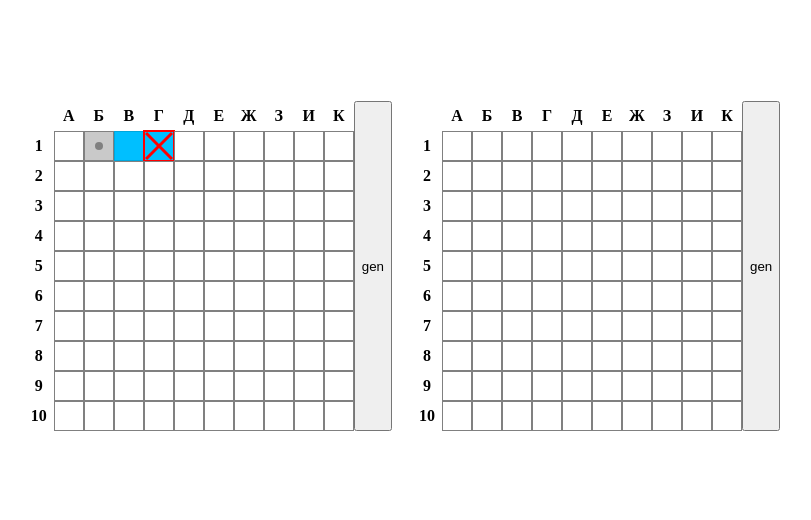
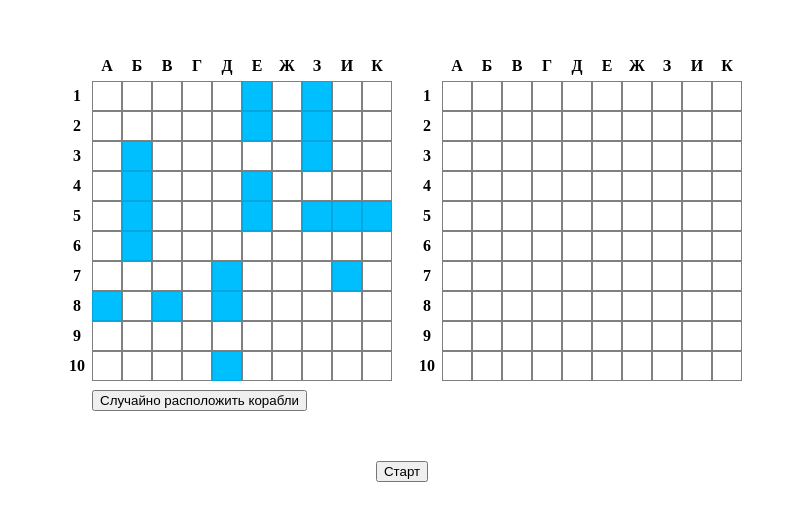
Before and after one commit to Fristail27/sea-wars, a React (Create React App) app: page / in a window 1280 px wide. Shown: the part 134-654 px from the top of the page, without its empty margins (238-1049 px from the left). Built offline with nearby package versions, Linux system fonts and the light colour scheme.

Commit message:
начал реализовывать игровую логику

```diff
--- a/src/components/AppContainer/index.tsx
+++ b/src/components/AppContainer/index.tsx
@@ -1,4 +1,4 @@
-import React, {useState} from "react";
+import React, {useEffect, useLayoutEffect, useState} from "react";
 import styles from './styles.module.css'
 import {Field} from "../Field";
 import {fieldConfig, fieldConfig2} from "../../constants/fieldConfig";
@@ -9,8 +9,21 @@ import {createFieldWithRandomShips} from "../../helpers/createFieldWithRandomShi
 export const AppContainer = () => {
     const [leftField, setLeftField] = useState(fieldConfig)
     const [rightField, setRightField] = useState(fieldConfig2)
+    const [isStarted, setIsStarted] = useState<boolean>(false)
+
+
+    useLayoutEffect(() => {
+        setLeftField(createFieldWithRandomShips())
+        setRightField(createFieldWithRandomShips())
+    }, [])
+
     return <div className={styles.appContainer}>
-        <Field fieldType={FieldTypesEnum.self} setField={setLeftField} field={leftField}/>
-        <Field fieldType={FieldTypesEnum.enemy} setField={setRightField} field={rightField}/>
+        <div className={styles.fieldsContainer}>
+            <Field fieldType={FieldTypesEnum.self} setField={setLeftField} field={leftField} isStarted={isStarted}/>
+            <Field fieldType={FieldTypesEnum.enemy} setField={setRightField} field={rightField}/>
+        </div>
+        <div className={styles.btnContainer}>
+            <button onClick={() => setIsStarted(true)}>Старт</button>
+        </div>
     </div>
 }
--- a/src/components/AppContainer/styles.module.css
+++ b/src/components/AppContainer/styles.module.css
@@ -4,5 +4,14 @@
     display: flex;
     align-items: center;
     justify-content: center;
+    flex-direction: column;
+}
+
+.fieldsContainer {
+    display: flex;
     gap: 20px;
 }
+
+.btnContainer {
+    margin-top: 80px;
+}
--- a/src/components/Field/index.tsx
+++ b/src/components/Field/index.tsx
@@ -11,9 +11,10 @@ type FieldTypes = {
     field: Array<Array<CellValueEnum>>,
     setField: React.Dispatch<React.SetStateAction<CellValueEnum[][]>>
     fieldType: FieldTypesEnum
+    isStarted?: boolean
 }
 
-export const Field: React.FC<FieldTypes> = ({field, setField, fieldType}) => {
+export const Field: React.FC<FieldTypes> = ({field, setField, fieldType, isStarted}) => {
     return <div className={styles.fieldContainer}>
         <div style={{marginTop: 30}}>
             {LeftColumnValues.map(val => <HeaderCell key={val} value={val} />)}
@@ -22,6 +23,9 @@ export const Field: React.FC<FieldTypes> = ({field, setField, fieldType}) => {
             <HeaderRow/>
             {field.map((row, i) => <FieldRow fieldType={fieldType} setField={setField} key={`${fieldType}-${i}`} rowIndex={i} row={row}/>)}
         </div>
-        <button onClick={() => setField(createFieldWithRandomShips())}>gen</button>
+        {fieldType === FieldTypesEnum.self && !isStarted && <button
+            className={styles.createFieldBtn}
+            onClick={() => setField(createFieldWithRandomShips())}
+        >Случайно расположить корабли</button>}
     </div>
 }
--- a/src/components/Field/styles.module.css
+++ b/src/components/Field/styles.module.css
@@ -1,3 +1,10 @@
 .fieldContainer {
     display: flex;
+    position: relative;
 }
+
+.createFieldBtn {
+    position: absolute;
+    bottom: -30px;
+    left: 30px;
+}
```
